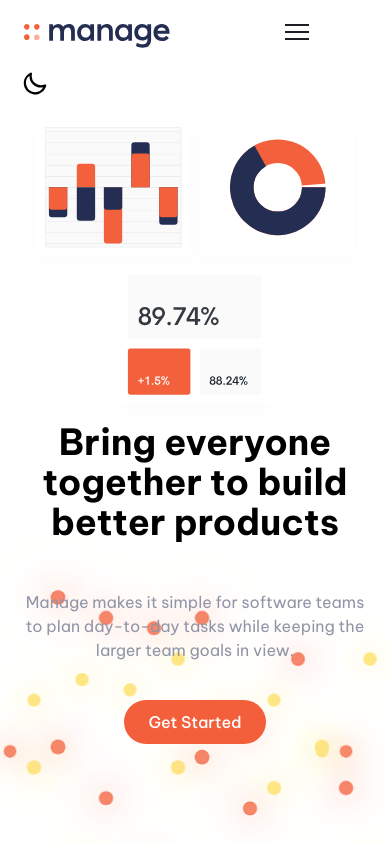
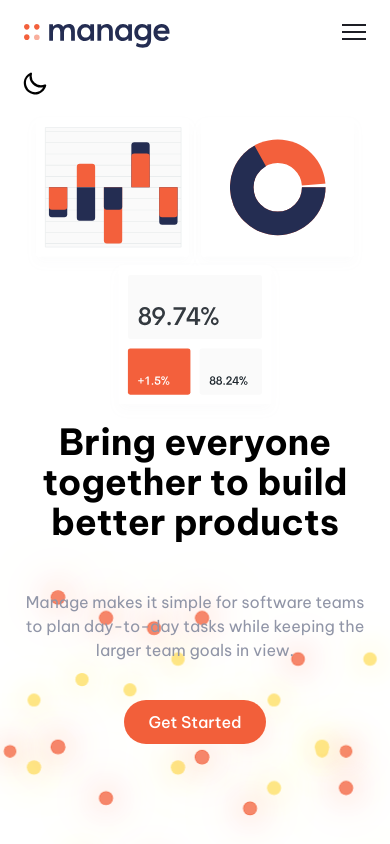
Before and after one commit to MarziaJalili/manage-landing-page, a React (Vite) app: page / in a window 390 px wide. Shown: the top 844 px of the page. Built offline with nearby package versions, Linux system fonts and the light colour scheme.

Commit message:
fixed the toggle button

```diff
--- a/src/components/header/Header.jsx
+++ b/src/components/header/Header.jsx
@@ -82,7 +82,7 @@ const Header = ({ darkMood, setDarkMood }) => {
       <button
         aria-label="Toggles the Navigation Menu"
         id="menu-btn"
-        className="hamburger relative transition-all w-[24px] h-[24px] cursor-pointer lg:hidden focus:outline-none"
+        className="hamburger absolute right-6 transition-all w-[24px] h-[24px] cursor-pointer lg:hidden focus:outline-none"
         onClick={handleClick}
       >
         <span className="hamburger-top absolute top-0 left-0 w-[24px] h-[2px]   bg-Very-Dark-Blue"></span>
@@ -94,7 +94,7 @@ const Header = ({ darkMood, setDarkMood }) => {
       <button>
         <a
           href="#"
-          className="dark-btn p-3 px-6 font-medium text-white bg-Bright-Red rounded-full baseline hover:bg-Bright-Red-Sup-Light transition-colors duration-300 hidden text-bold  lg:block"
+          className="dark-btn p-3 px-6 font-medium text-white bg-Bright-Red rounded-full baseline hover:bg-Bright-Red-Sup-Light transition-colors duration-300 hidden text-bold lg:block"
         >
           Get Started
         </a>
--- a/src/components/header/MobileNav.jsx
+++ b/src/components/header/MobileNav.jsx
@@ -2,7 +2,7 @@ const MobileNav = () => {
   return (
     <div
       id="menu"
-      className="absolute flex flex-col items-center self-end py-8 mt-10 space-y-6 font-bold bg-white sm:w-auto sm:self-center left-6 right-6 drop-shadow-md"
+      className="absolute flex flex-col items-center self-end py-8 mt-10 space-y-6 font-bold bg-white sm:w-auto sm:self-center left-6 right-6 lg:hidden drop-shadow-md"
     >
       <a href="#">Pricing</a>
       <a href="#">Product</a>
```
